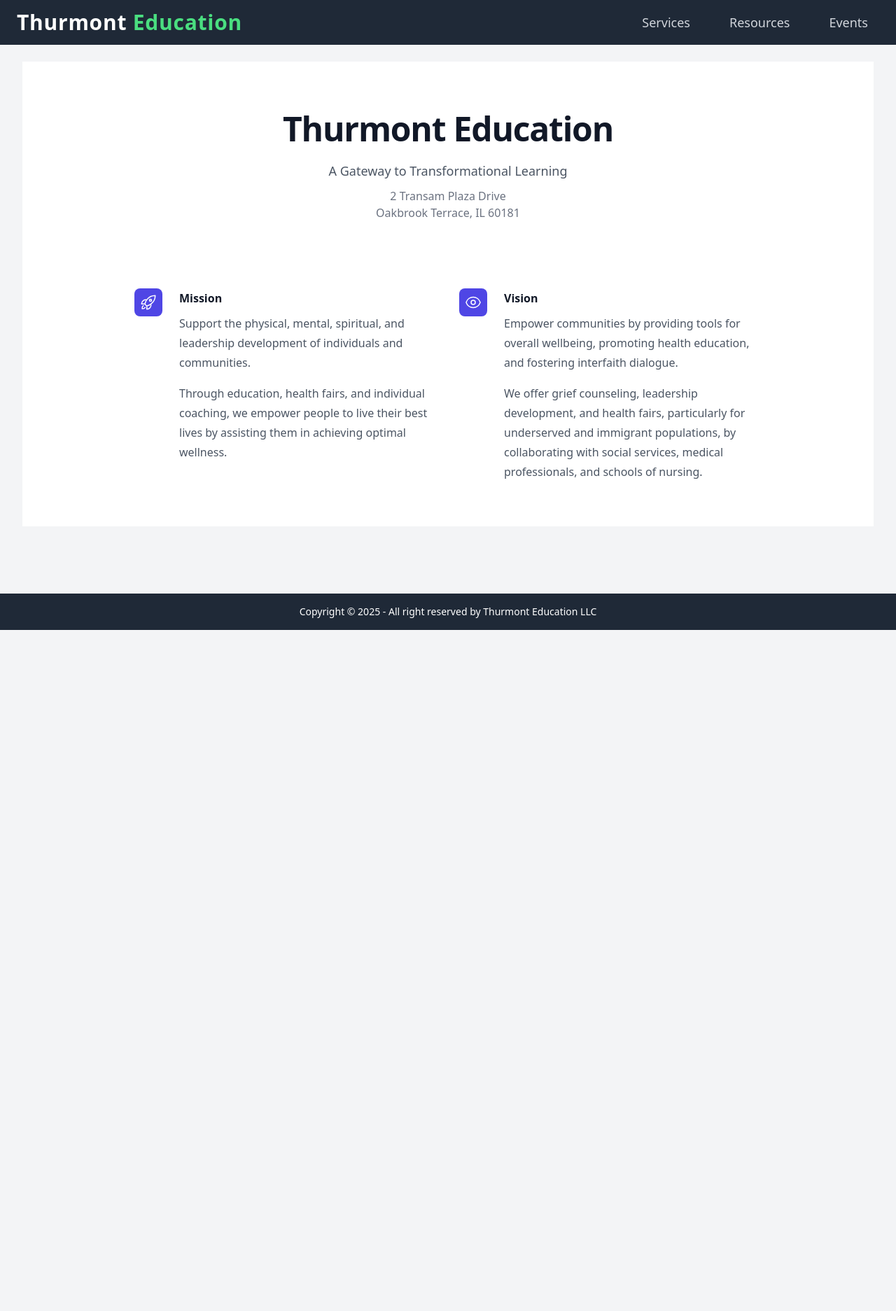
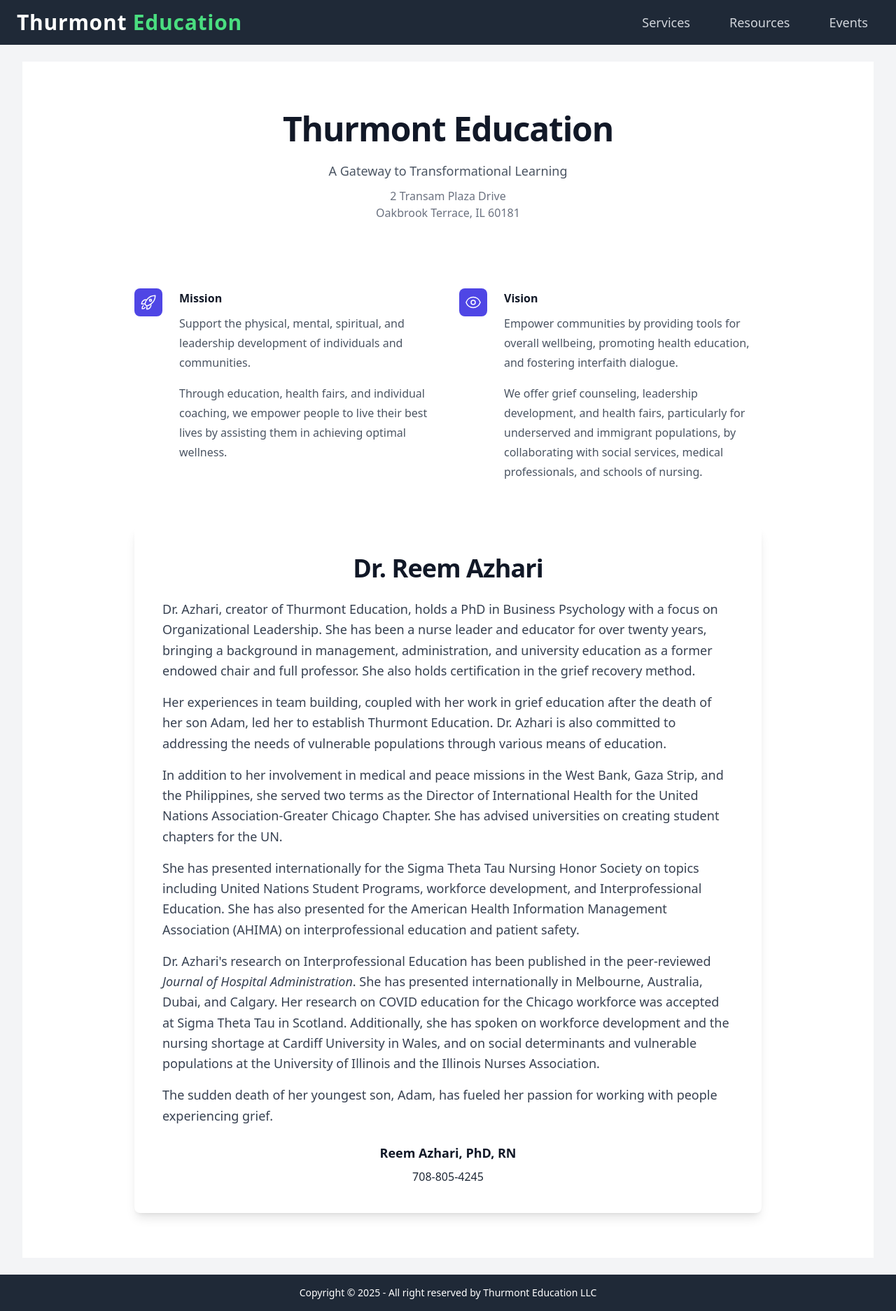
Before and after one commit to ncalderon16/thurmont, a Jekyll site: the page built from pages/home.html, in a window 1280 px wide. Shown: the whole page at 70% size. Built offline with Jekyll 4.4.1, drawn with Linux system fonts in a browser that asks for light colours; nearby versions of some CDN libraries; before the commit the page ends 900 px from its top, so only the background shows below that.

Commit message:
adding bio to homepage

```diff
--- a/assets/css/main.css
+++ b/assets/css/main.css
@@ -2396,6 +2396,9 @@
 .max-w-3xl {
   max-width: 48rem;
 }
+.max-w-4xl {
+  max-width: 56rem;
+}
 .max-w-7xl {
   max-width: 80rem;
 }
@@ -2668,6 +2671,9 @@
 .p-4 {
   padding: 1rem;
 }
+.p-6 {
+  padding: 1.5rem;
+}
 .\!py-0\.5 {
   padding-top: 0.125rem !important;
   padding-bottom: 0.125rem !important;
@@ -2803,6 +2809,9 @@
 .lowercase {
   text-transform: lowercase;
 }
+.leading-relaxed {
+  line-height: 1.625;
+}
 .tracking-tight {
   letter-spacing: -0.025em;
 }
@@ -2861,6 +2870,10 @@
   --tw-text-opacity: 1;
   color: rgb(20 83 45 / var(--tw-text-opacity, 1));
 }
+.text-indigo-600 {
+  --tw-text-opacity: 1;
+  color: rgb(79 70 229 / var(--tw-text-opacity, 1));
+}
 .text-red-600 {
   --tw-text-opacity: 1;
   color: rgb(220 38 38 / var(--tw-text-opacity, 1));
@@ -2875,6 +2888,11 @@
 }
 .opacity-0 {
   opacity: 0;
+}
+.shadow-lg {
+  --tw-shadow: 0 10px 15px -3px rgb(0 0 0 / 0.1), 0 4px 6px -4px rgb(0 0 0 / 0.1);
+  --tw-shadow-colored: 0 10px 15px -3px var(--tw-shadow-color), 0 4px 6px -4px var(--tw-shadow-color);
+  box-shadow: var(--tw-ring-offset-shadow, 0 0 #0000), var(--tw-ring-shadow, 0 0 #0000), var(--tw-shadow);
 }
 .shadow-md {
   --tw-shadow: 0 4px 6px -1px rgb(0 0 0 / 0.1), 0 2px 4px -2px rgb(0 0 0 / 0.1);
@@ -2940,6 +2958,9 @@
   --tw-text-opacity: 1;
   color: rgb(255 255 255 / var(--tw-text-opacity, 1));
 }
+.hover\:underline:hover {
+  text-decoration-line: underline;
+}
 .focus\:border-blue-500:focus {
   --tw-border-opacity: 1;
   border-color: rgb(59 130 246 / var(--tw-border-opacity, 1));
@@ -3047,6 +3068,10 @@
     row-gap: 3rem;
   }
 
+  .sm\:p-10 {
+    padding: 2.5rem;
+  }
+
   .sm\:px-6 {
     padding-left: 1.5rem;
     padding-right: 1.5rem;
@@ -3075,6 +3100,11 @@
   .sm\:text-2xl {
     font-size: 1.5rem;
     line-height: 2rem;
+  }
+
+  .sm\:text-4xl {
+    font-size: 2.25rem;
+    line-height: 2.5rem;
   }
 
   .sm\:text-5xl {
--- a/pages/home.html
+++ b/pages/home.html
@@ -46,5 +46,42 @@
                 </div>
             </dl>
         </div>
+
+        <!-- Dr. Azhari Bio Section -->
+        <div class="mt-16 mx-auto max-w-4xl bg-white shadow-lg rounded-lg p-6 sm:p-10">
+            <h2 class="text-3xl font-semibold tracking-tight text-gray-900 text-center sm:text-4xl">
+                Dr. Reem Azhari
+            </h2>
+
+            <p class="mt-6 text-lg text-gray-700 leading-relaxed">
+                Dr. Azhari, creator of Thurmont Education, holds a PhD in Business Psychology with a focus on Organizational Leadership. She has been a nurse leader and educator for over twenty years, bringing a background in management, administration, and university education as a former endowed chair and full professor. She also holds certification in the grief recovery method.
+            </p>
+
+            <p class="mt-4 text-lg text-gray-700 leading-relaxed">
+                Her experiences in team building, coupled with her work in grief education after the death of her son Adam, led her to establish Thurmont Education. Dr. Azhari is also committed to addressing the needs of vulnerable populations through various means of education.
+            </p>
+
+            <p class="mt-4 text-lg text-gray-700 leading-relaxed">
+                In addition to her involvement in medical and peace missions in the West Bank, Gaza Strip, and the Philippines, she served two terms as the Director of International Health for the United Nations Association-Greater Chicago Chapter. She has advised universities on creating student chapters for the UN.
+            </p>
+
+            <p class="mt-4 text-lg text-gray-700 leading-relaxed">
+                She has presented internationally for the Sigma Theta Tau Nursing Honor Society on topics including United Nations Student Programs, workforce development, and Interprofessional Education. She has also presented for the American Health Information Management Association (AHIMA) on interprofessional education and patient safety.
+            </p>
+
+            <p class="mt-4 text-lg text-gray-700 leading-relaxed">
+                Dr. Azhari's research on Interprofessional Education has been published in the peer-reviewed <em>Journal of Hospital Administration</em>. She has presented internationally in Melbourne, Australia, Dubai, and Calgary. Her research on COVID education for the Chicago workforce was accepted at Sigma Theta Tau in Scotland. Additionally, she has spoken on workforce development and the nursing shortage at Cardiff University in Wales, and on social determinants and vulnerable populations at the University of Illinois and the Illinois Nurses Association.
+            </p>
+
+            <p class="mt-4 text-lg text-gray-700 leading-relaxed">
+                The sudden death of her youngest son, Adam, has fueled her passion for working with people experiencing grief.
+            </p>
+
+            <div class="mt-6 text-center">
+                <p class="text-lg font-semibold text-gray-900">Reem Azhari, PhD, RN</p>
+                <p class="text-indigo-600 text-lg font-medium mt-2">
+                <p>708-805-4245</p>
+            </div>
+        </div>
     </div>
 </div>
```
